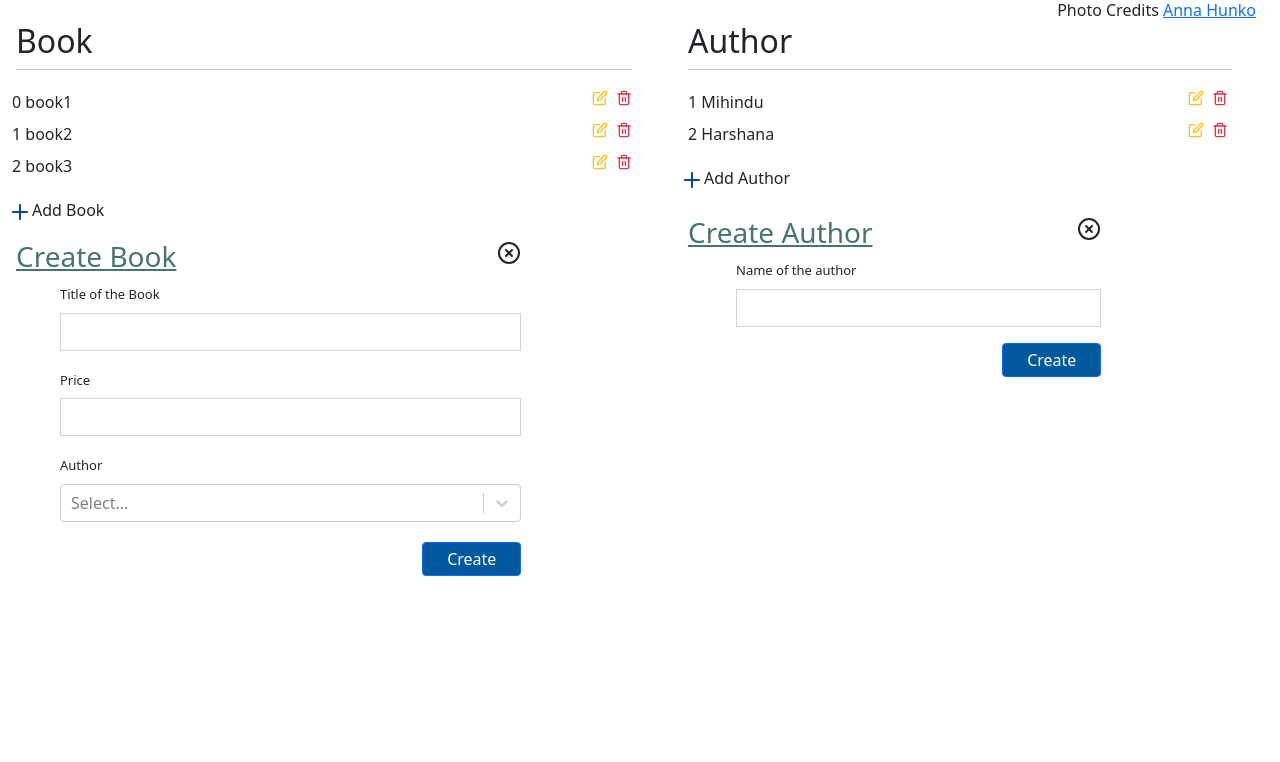
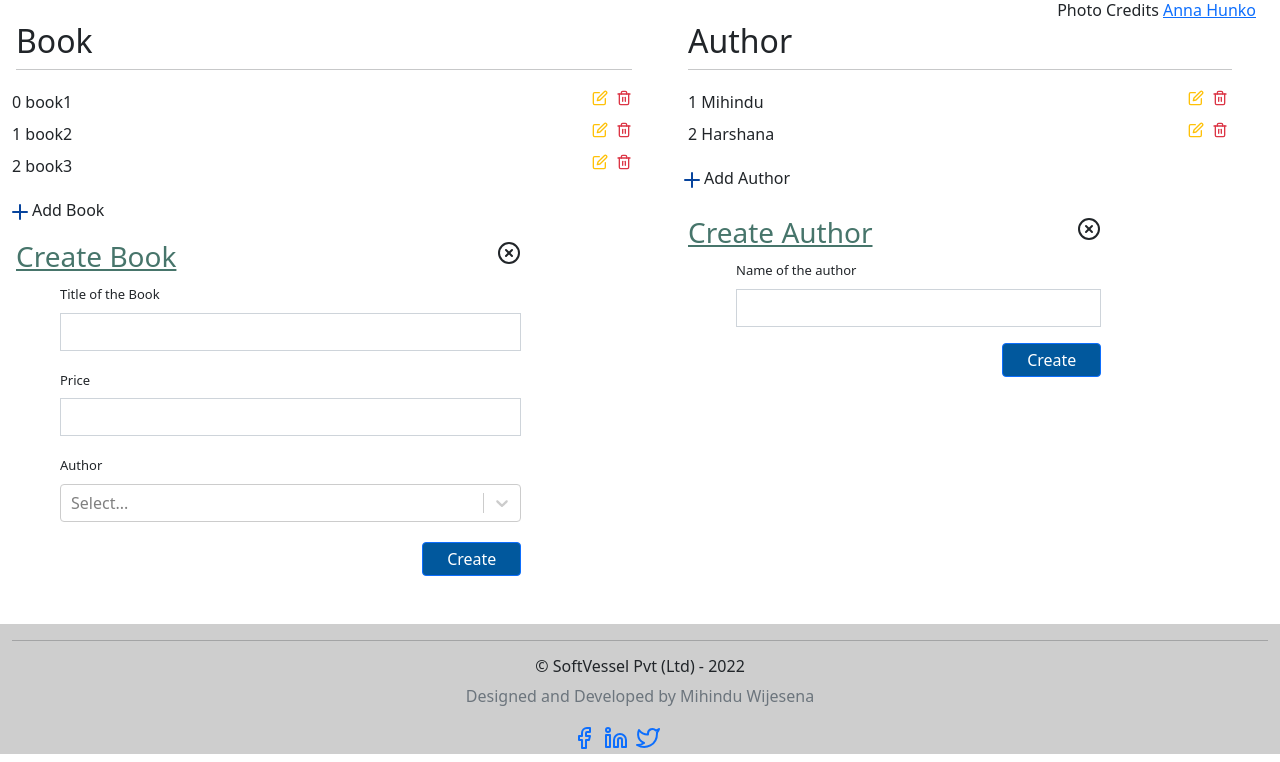
Before and after one commit to mihiHarshana/lib-individual, a React (Create React App) app: page / in a window 1280 px wide. Shown: the part 490-1252 px from the top of the page. Before the commit the page ends 1066 px from the top, so only its background shows below. Built offline with nearby package versions, Linux system fonts and the light colour scheme.

Commit message:
Add footer

```diff
--- a/src/App.scss
+++ b/src/App.scss
@@ -3,3 +3,4 @@
 @import "assests/scss/authorForm";
 @import "assests/scss/booksUx";
 @import "assests/scss/bookForm";
+@import "assests/scss/footer";
--- a/src/MainApp.tsx
+++ b/src/MainApp.tsx
@@ -1,8 +1,9 @@
 import React from "react";
 import Welcome from "./components/welcomeux/Welcome";
-import {Col, Container, Row} from "react-bootstrap";
+import {Col, Container, ModalFooter, Row} from "react-bootstrap";
 import AuthorUx from "./components/author/AuthorUx";
 import BookUx from "./components/books/BookUx";
+import Footer from "./components/footer/Footer";
 
 const MainApp = () => {
   return (
@@ -17,6 +18,9 @@ const MainApp = () => {
         <Col xs={12} lg={6} className="px-md-5">
           <AuthorUx />
         </Col>
+        <Col xs={12} >
+          <Footer  />
+        </Col>
       </Row>
     </Container>
   )
--- /dev/null
+++ b/src/assests/scss/_footer.scss
@@ -0,0 +1,18 @@
+.footer {
+  background-color: #cecece;
+}
+.icon-color-fb {
+  color: #048efa;
+  cursor: pointer;
+}
+
+.icon-color-ln {
+  color: #0488ef;
+  cursor: pointer;
+
+}
+
+.icon-color-tw {
+  color: #0488ef;
+  cursor: pointer;
+}
--- /dev/null
+++ b/src/components/footer/Footer.tsx
@@ -0,0 +1,40 @@
+import React from "react";
+import {Col, Row} from "react-bootstrap";
+import {Facebook, Linkedin, Twitter} from "react-feather";
+
+const Footer :React.FC= () => {
+  return(
+    <Row>
+      <Col className="footer mt-5 mb-2">
+        <Row>
+          <Col xs="12">
+            <hr />
+          </Col>
+          <Col  xs="12">
+            <h6 className="text-center ">
+              &copy; SoftVessel  Pvt (Ltd) - 2022
+            </h6>
+            <p className="text-center text-muted">Designed and Developed by Mihindu Wijesena </p>
+          </Col>
+          <Col xs={4}></Col>
+          <Col xs={4} className="d-flex justify-content-center mb-1">
+            <Row>
+              <Col xs={1} className="icon-color-fb mx-1">
+                <a href="http://www.facebook.com"><Facebook /> </a>
+              </Col>
+              <Col xs={1} className="icon-color-ln mx-1">
+                <a href="https://www.linkedin.com/"><Linkedin /> </a>
+              </Col>
+              <Col  xs={1} className="icon-color-tw mx-1">
+                <a href="https://twitter.com/"><Twitter /></a>
+              </Col>
+            </Row>
+          </Col>
+          <Col xs={4}></Col>
+        </Row>
+      </Col>
+    </Row>
+  )
+}
+
+export default  Footer;
```
